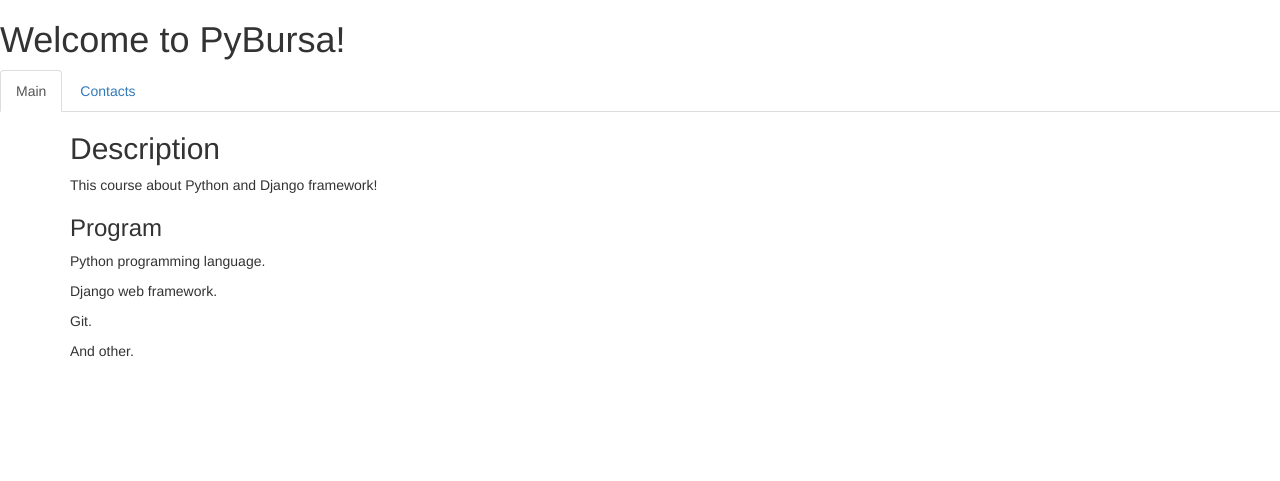
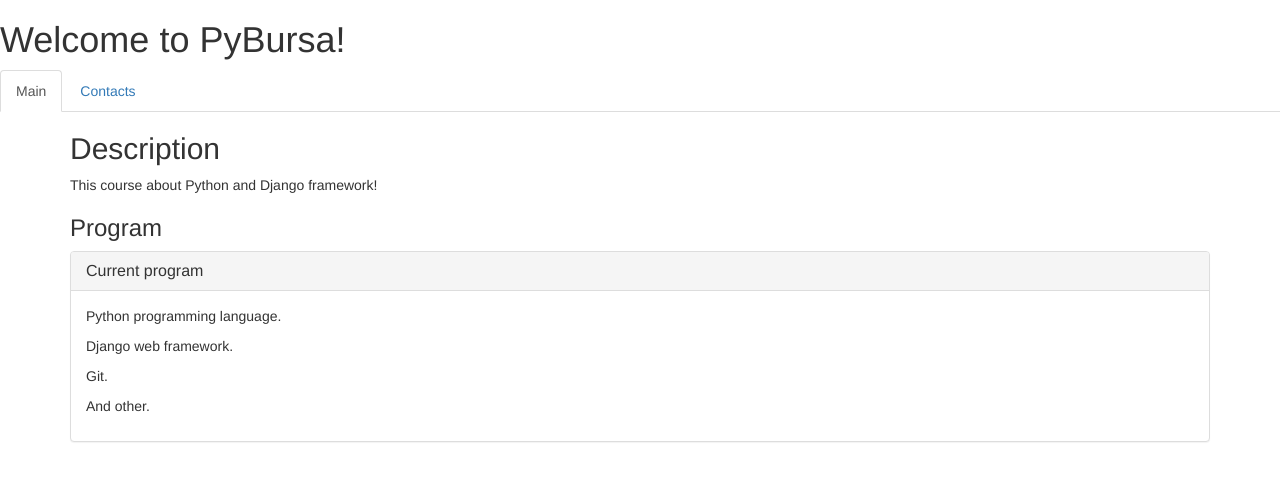
Before and after one commit to vpikalova/ooniversity_django_courses_06, a Python web app: template templates/index.html in a window 1280 px wide. Shown: the top 481 px of the page. Run offline with Jinja, Linux system fonts and the light colour scheme; the template is opened without the code that fills it, so the values that code supplies are empty.

Commit message:
Second commit

```diff
--- a/templates/contact.html
+++ b/templates/contact.html
@@ -19,7 +19,7 @@
     <h1>Contacts</h1>
     <ul class="nav nav-tabs">
       <li role="presentation"><a href="index.html">Main</a></li>
-      <li role="presentation" class="active"><a href="#">Contacts</a></li>
+      <li role="presentation" class="active"><a href="contact.html">Contacts</a></li>
     </ul>
     <div class="container m-top20">
       <h3 class="myBold">Information</h3>
--- a/templates/index.html
+++ b/templates/index.html
@@ -16,17 +16,25 @@
   <body>
     <h1>Welcome to PyBursa!</h1>
     <ul class="nav nav-tabs">
-      <li role="presentation" class="active"><a href="#">Main</a></li>
+      <li role="presentation" class="active"><a href="index.html">Main</a></li>
       <li role="presentation"><a href="contact.html">Contacts</a></li>
     </ul>
     <div class="container">
       <h2>Description</h2>
       <p>This course about Python and Django framework!</p>
       <h3>Program</h3>
-      <p>Python programming language.</p>
-      <p>Django web framework.</p>
-      <p>Git.</p>
-      <p>And other.</p>
+      <div class="panel panel-default">
+        <div class="panel-heading">
+          <h3 class="panel-title">Current program</h3>
+        </div>
+        <div class="panel-body">
+          <p>Python programming language.</p>
+          <p>Django web framework.</p>
+          <p>Git.</p>
+          <p>And other.</p>
+        </div>
+      </div>
+
     </div>
 
 
```
